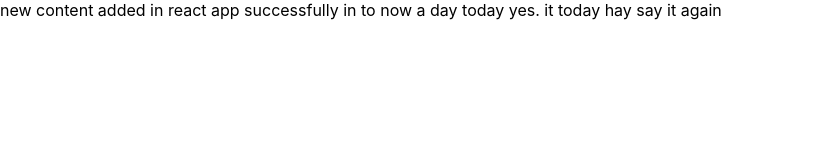
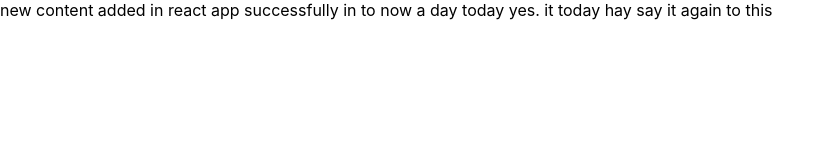
Before and after one commit to Ghullam-Murtaza/e-commerce, a React (Create React App) app: page / in a window 1280 px wide. Shown: the top 160 px of the page, without its empty margins (0-834 px from the left). Built offline with nearby package versions, Linux system fonts and the light colour scheme.

Commit message:
con added

```diff
--- a/src/App.js
+++ b/src/App.js
@@ -4,7 +4,7 @@ function App() {
   return (
     <div className="">
       <header className="">
-        new content added in react app successfully in to now a day today yes. it today hay say it again
+        new content added in react app successfully in to now a day today yes. it today hay say it again to this
 
 
 
```
